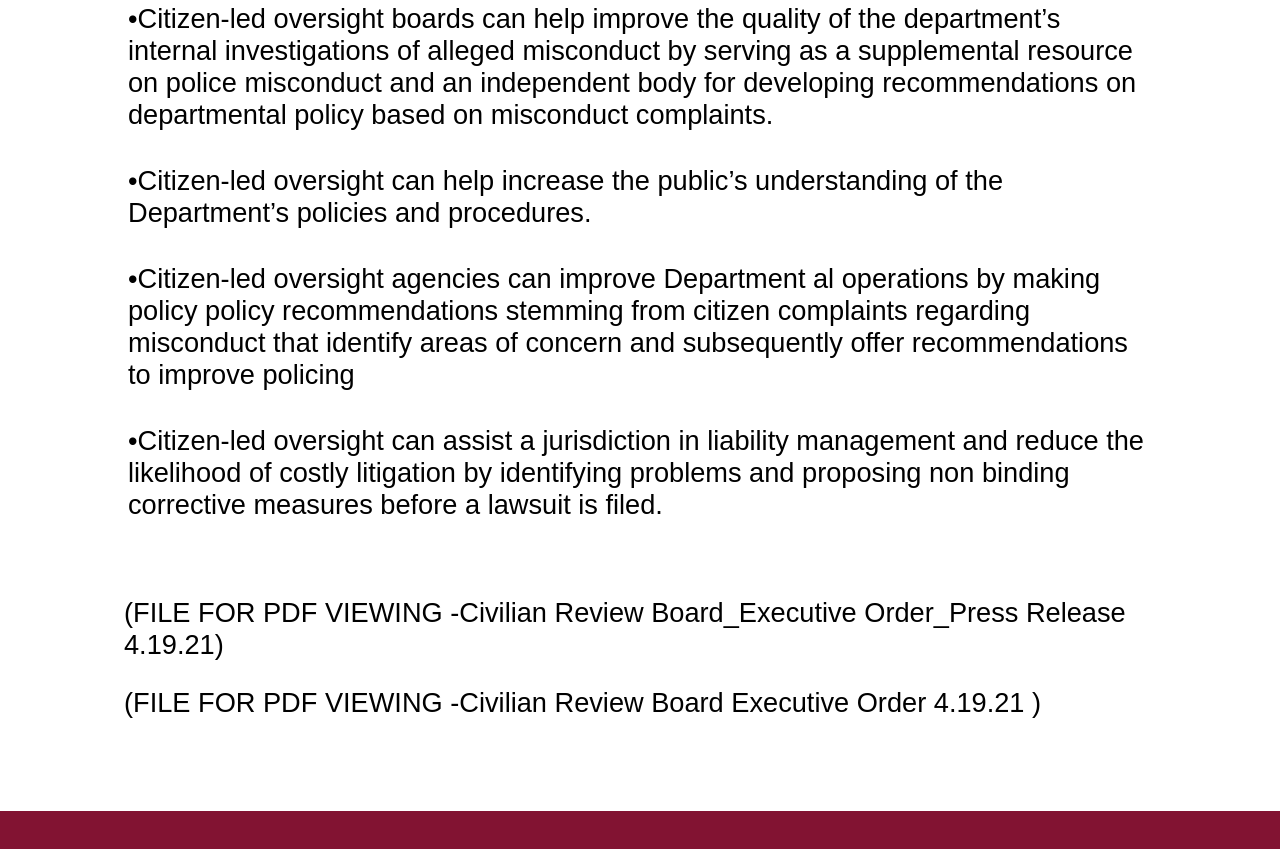
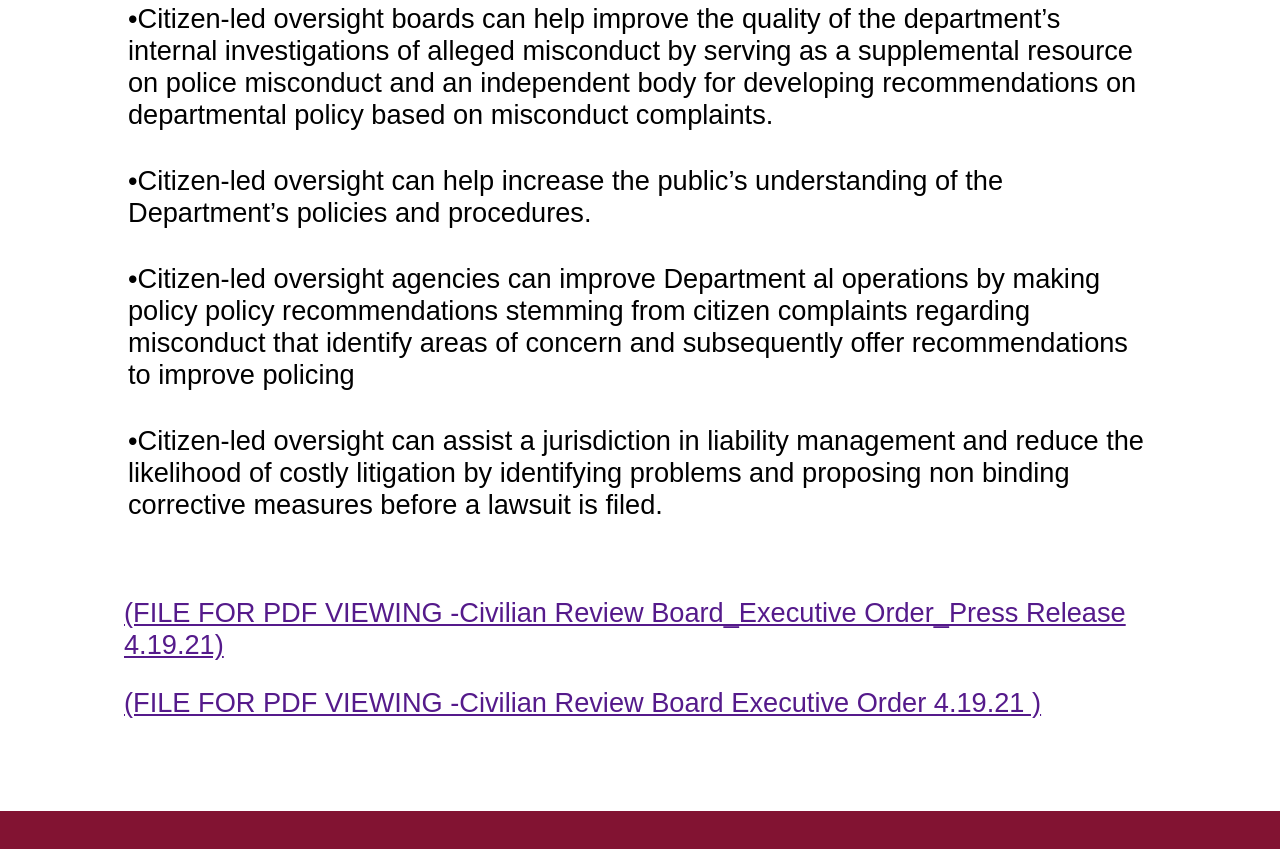
Before and after one commit to BrandoooF/Wilbron-SJRE, a plain HTML site: page CivilianReviewBoard.html in a window 1280 px wide. Shown: the part 3365-4214 px from the top of the page. Drawn offline with nearby package versions, Linux system fonts and the light colour scheme.

Commit message:
Update CivilianReviewBoard.html

```diff
--- a/CivilianReviewBoard.html
+++ b/CivilianReviewBoard.html
@@ -223,10 +223,11 @@
 
         <br>
 
-        <p style="margin: 4px; color: black; margin-top: 50px;"> (FILE FOR PDF VIEWING -Civilian Review Board_Executive
-            Order_Press Release 4.19.21)</p>
+        <p style="margin: 4px; color: black; margin-top: 50px;"> <a href=""> (FILE FOR PDF VIEWING -Civilian Review Board_Executive
+            Order_Press Release 4.19.21)</a></p>
         <br>
-        <p style="margin: 4px; color: black;">(FILE FOR PDF VIEWING -Civilian Review Board Executive Order 4.19.21 )</p>
+
+        <p style="margin: 4px; color: black;"><a href="">(FILE FOR PDF VIEWING -Civilian Review Board Executive Order 4.19.21 )</a></p>
         <br>
 
 
```
